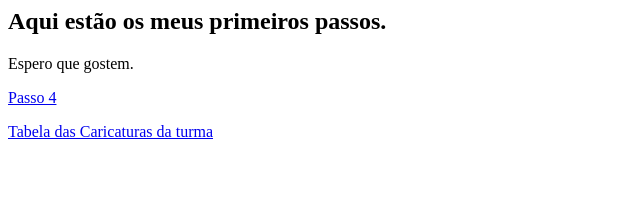
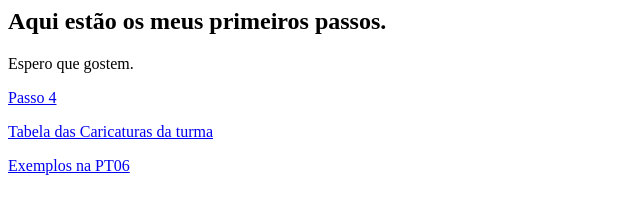
Before and after one commit to andrecpita/andrecpita.github.io, a plain HTML site: page index.html in a window 1280 px wide. Shown: the whole page, without its empty margins (0-640 px from the left). Drawn offline with Linux system fonts and the light colour scheme.

Commit message:
Update index.html

```diff
--- a/index.html
+++ b/index.html
@@ -7,5 +7,6 @@
     <p>Espero que gostem.</p>
     <p><a href="https://andrecpita.github.io/passo4/">Passo 4</a></p>
     <p><a href="https://andrecpita.github.io/tabelaturma/">Tabela das Caricaturas da turma</a></p>
+    <p><a href="https://andrecpita.github.io/exemplos/">Exemplos na PT06</a></p>
   </body>
 </html>
```
